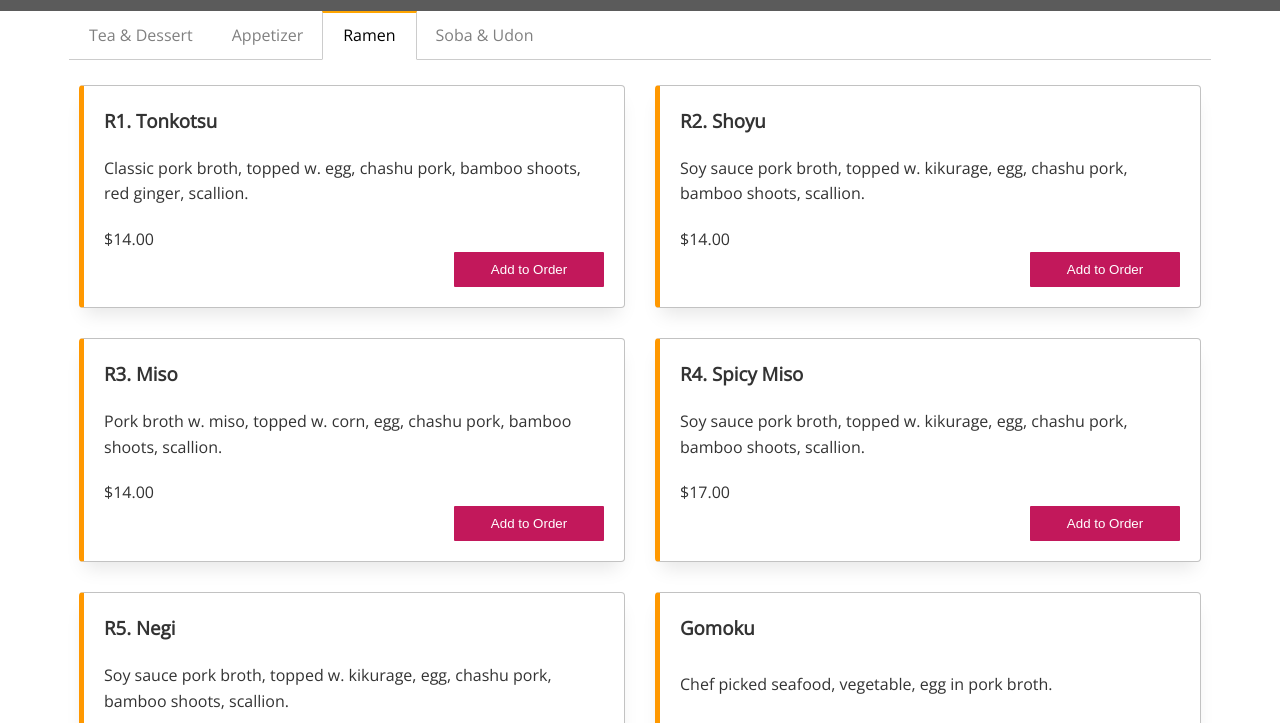
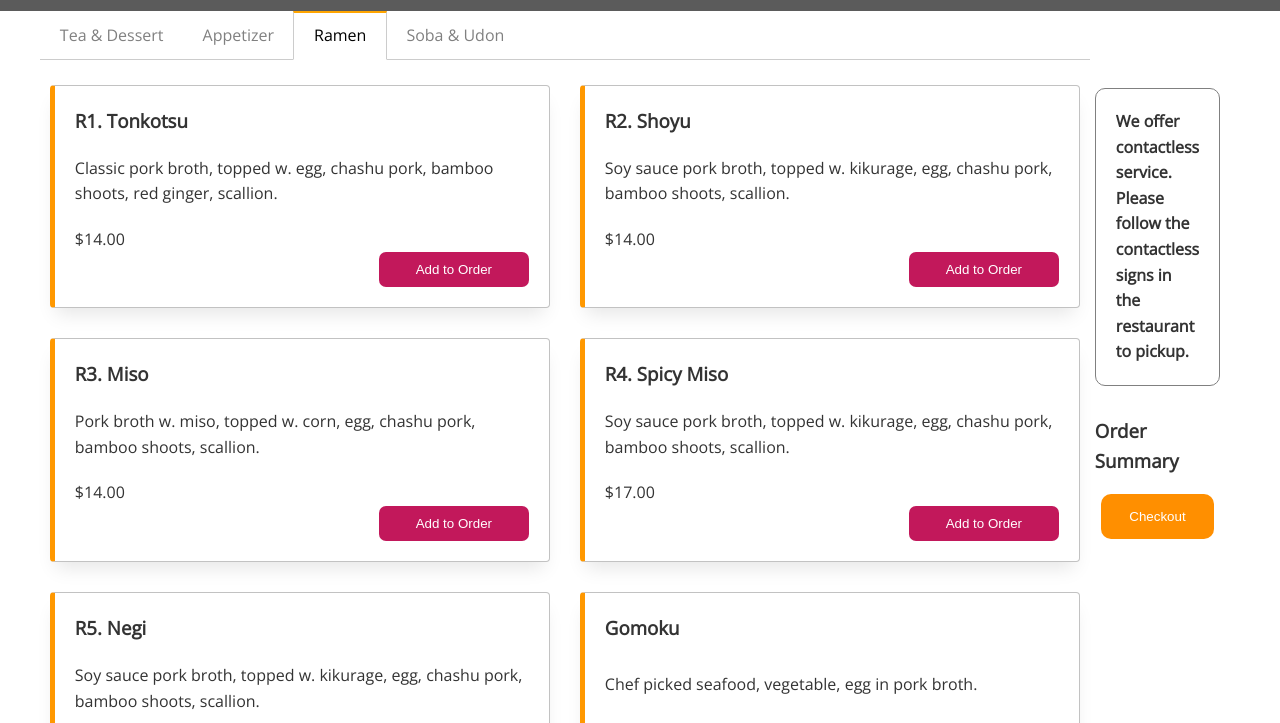
Before and after one commit to Swhag/Project-Restaurant-Page, a website built with webpack: page src/menu.html in a window 1280 px wide. Shown: the part 59-782 px from the top of the page. Built offline with nearby package versions, Linux system fonts and the light colour scheme; files whose address does not match are found by name.

Commit message:
Order summary added

```diff
--- a/src/menu.html
+++ b/src/menu.html
@@ -39,7 +39,6 @@
         <li class="tab-button">Appetizer</li>
         <li class="tab-button orange">Ramen</li>
         <li class="tab-button">Soba & Udon</li>
-
       </ul>
       <div class="tab-content">
           <div class="card-container">
@@ -61,8 +60,15 @@
         </div>
       </div>
 
+      </div>
+      <div class="cart-display">
+        <h4 class="cart-notice">
+          We offer contactless service. Please follow the contactless signs in the restaurant to pickup.
+        </h4>
+        <h3 class="cart-summary">Order Summary</h3>
+        <button class="btn checkout-btn">Checkout</button>
+      </div>
 
-      </div>
     </div>
   </section>
 
--- a/src/styles/style.css
+++ b/src/styles/style.css
@@ -342,13 +342,38 @@ ul.list::after {
   display: flex;
   justify-content: center;
   width: 100vw;
-  /* height: 50vh; */
 }
 
 .inner-container {
   display: flex;
   justify-content: center;
-  width: 80vw;
+  width: 75vw;
+}
+
+/* cart / order summary */
+.cart-display {
+  display: flex;
+  flex-direction: column;
+
+  width: 30vw;
+  height: 480px;
+  margin: 70px 15px 0px 0px;
+  padding: 5px;
+}
+
+.cart-notice {
+  border: 1px solid gray;
+  border-radius: 10px;
+  padding: 20px;
+}
+.cart-summary {
+  margin-top: 30px;
+}
+.cart-display .checkout-btn {
+  padding: 15px;
+  margin: auto;
+  border-radius: 10px;
+  width: 90%;
 }
 
 /* ramen menu */
@@ -366,6 +391,7 @@ ul.list::after {
   background-color: #fff;
   padding: 20px;
   border-radius: 4px;
+  width: 500px;
 
   display: flex;
   flex-direction: column;
@@ -386,9 +412,10 @@ ul.list::after {
   align-items: flex-end;
 }
 
-.tab-content .card .btn {
+.tab-content .card .add-btn {
   background-color: #c2185b;
   width: 150px;
+  border-radius: 7px;
 }
 
 .tab-content .card .btn:hover {
@@ -397,7 +424,6 @@ ul.list::after {
 
 .tab-content .card div:nth-child(2) {
   margin-bottom: 20px;
-  width: 500px;
 }
 
 /* ------------------------------------------------ */
```
Also changed, not shown: dist/bundle.js, dist/menu.html.
